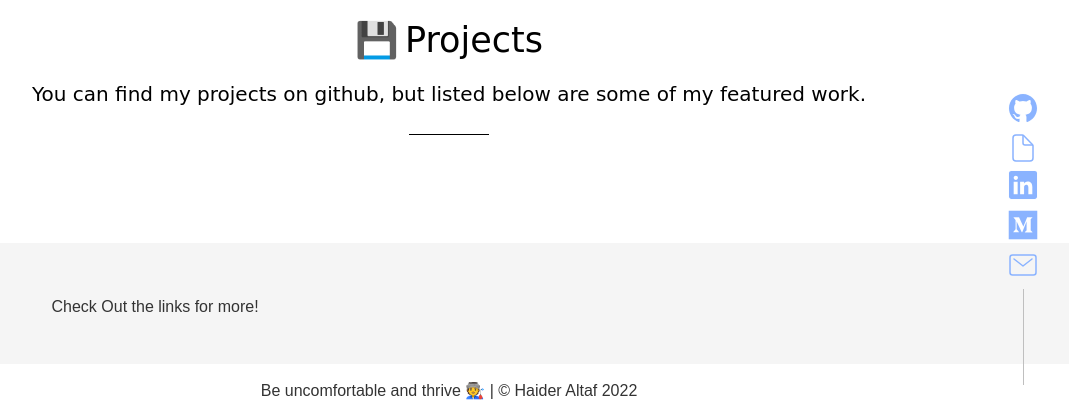
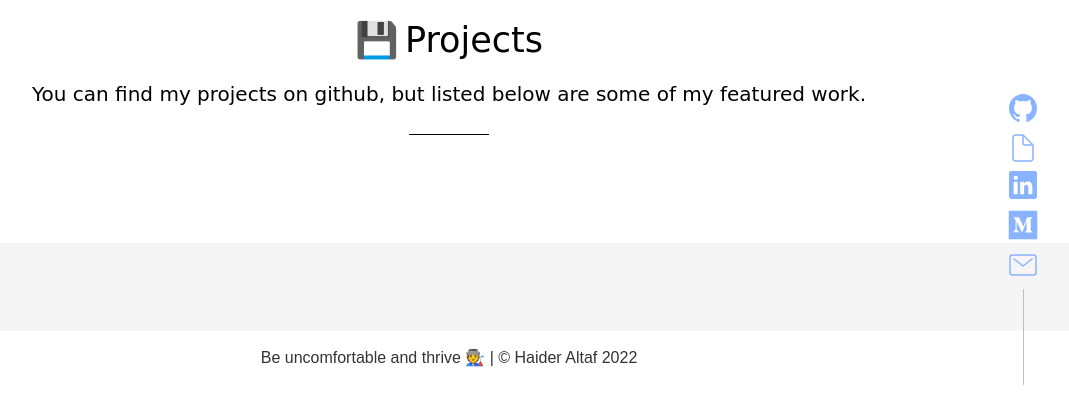
Before and after one commit to haltaf000/Personal_Website, a Django app: template website/templates/website/portfolio.html in a window 1280 px wide. Shown: the part 405-822 px from the top of the page, without its empty margins (191-1260 px from the left). After the commit the page ends 790 px from the top, so only its background shows below. Run offline with Django 4.2, Linux system fonts and the light colour scheme; the template is opened without the code that fills it, so the values that code supplies are empty; some libraries are stand-ins or nearby versions.

Commit message:
delete p in portfolio

```diff
--- a/website/templates/website/portfolio.html
+++ b/website/templates/website/portfolio.html
@@ -47,7 +47,6 @@
 
         {% endfor %}
 
-        <p>Check Out the links for more!</p>
 </section>
 
 {% endblock %}
```
